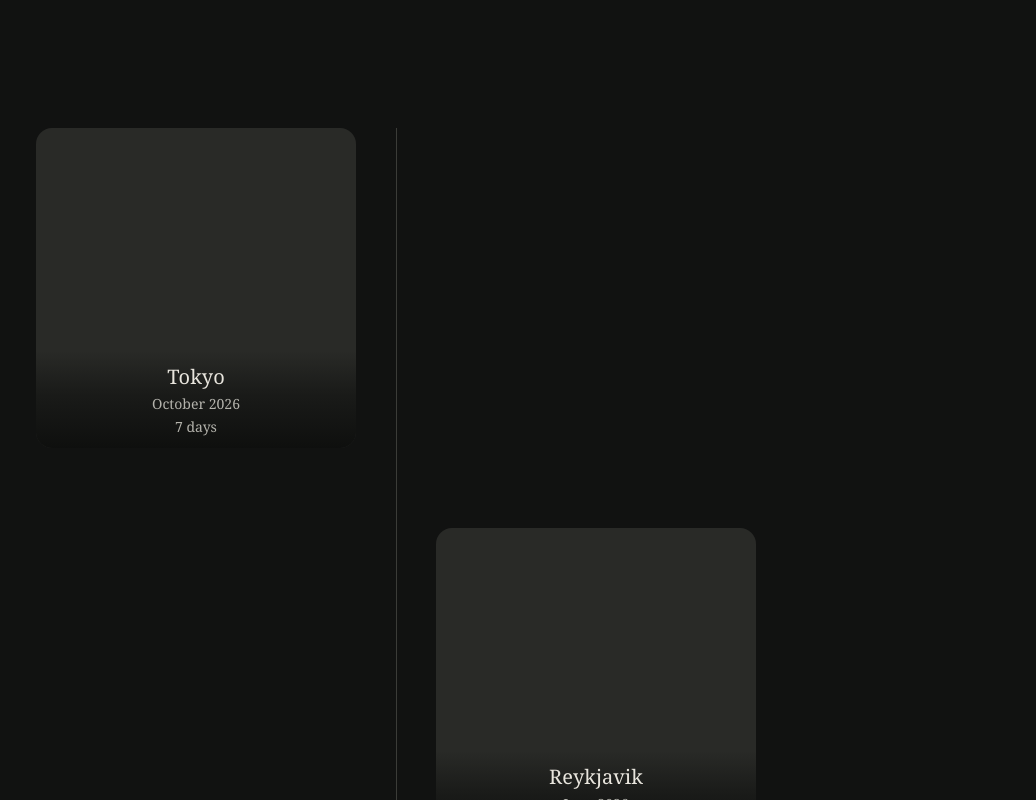
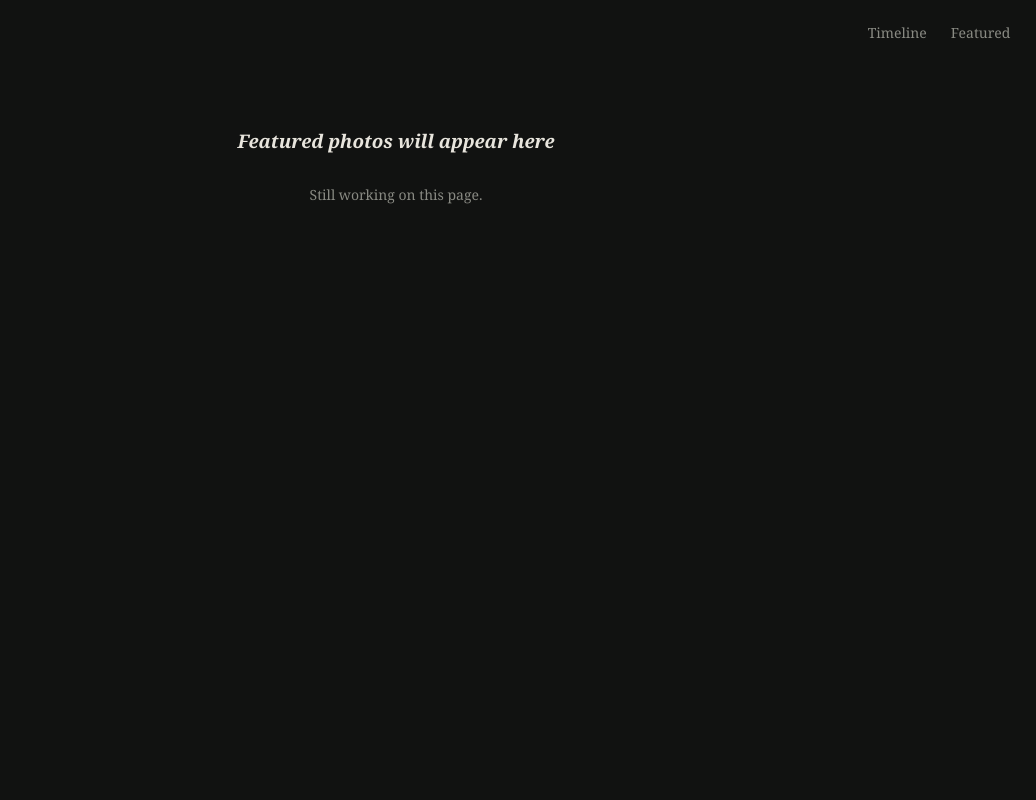
Before and after one commit to yashkathe/Photo-Portfolio, a React (Vite) app: page /featured in a window 1280 px wide. Shown: the top 800 px of the page, without its empty margins (244-1280 px from the left). Built offline with nearby package versions, Linux system fonts and the light colour scheme.

Commit message:
Add featured page navigation
Introduce React Router navigation for the timeline and a simple Featured placeholder page for future photo selections.

```diff
--- a/src/App.jsx
+++ b/src/App.jsx
@@ -1,6 +1,8 @@
 import './index.css'
+import { Route, Routes } from 'react-router-dom'
 import Trip from './components/Trip'
 import Header from './components/ui/Header'
+import Featured from './pages/Featured'
 
 const trips = [
   { location: 'Tokyo', duration: '7 days', date: 'October 2026' },
@@ -13,6 +15,10 @@ function App() {
     <main className="shell">
       <Header />
 
+      <Routes>
+        <Route
+          path="/"
+          element={
             <section className="timeline" aria-label="Travel timeline">
               {trips.map((trip) => (
                 <div className="timeline-entry" key={trip.location}>
@@ -20,6 +26,10 @@ function App() {
                 </div>
               ))}
             </section>
+          }
+        />
+        <Route path="/featured" element={<Featured />} />
+      </Routes>
     </main>
   )
 }
--- a/src/components/ui/Header.css
+++ b/src/components/ui/Header.css
@@ -8,11 +8,33 @@
   margin-bottom: 4rem;
 }
 
-.site-header a {
+.site-brand {
   color: #e8e5dd;
   font-size: 100cqh;
   line-height: 1;
   text-decoration: none;
+}
+
+.site-nav {
+  display: flex;
+  gap: 1.5rem;
+  margin-left: auto;
+}
+
+.site-nav a {
+  color: #898a83;
+  font-size: 0.875rem;
+  text-decoration: none;
+}
+
+.site-nav a:hover {
+  color: #e8e5dd;
+}
+
+@media (max-width: 700px) {
+  .site-nav {
+    gap: 1rem;
+  }
 }
 
 @media (max-width: 700px) {
--- a/src/components/ui/Header.jsx
+++ b/src/components/ui/Header.jsx
@@ -1,4 +1,5 @@
 import { motion as Motion } from 'framer-motion'
+import { Link } from 'react-router-dom'
 import './Header.css'
 
 function Header() {
@@ -9,7 +10,11 @@ function Header() {
       animate={{ opacity: 1, y: 0 }}
       transition={{ duration: 0.45, ease: 'easeOut' }}
     >
-      <a href="/">Yash Kathe</a>
+      <Link className="site-brand" to="/">Yash Kathe</Link>
+      <nav className="site-nav" aria-label="Main navigation">
+        <Link to="/">Timeline</Link>
+        <Link to="/featured">Featured</Link>
+      </nav>
     </Motion.header>
   )
 }
--- a/src/main.jsx
+++ b/src/main.jsx
@@ -1,9 +1,12 @@
 import { StrictMode } from 'react'
 import { createRoot } from 'react-dom/client'
+import { BrowserRouter } from 'react-router-dom'
 import App from './App.jsx'
 
 createRoot(document.getElementById('root')).render(
   <StrictMode>
-    <App />
+    <BrowserRouter>
+      <App />
+    </BrowserRouter>
   </StrictMode>,
 )
--- /dev/null
+++ b/src/pages/Featured.css
@@ -0,0 +1,15 @@
+.featured-page {
+  max-width: 38rem;
+  margin: 0 auto;
+  text-align: center;
+}
+
+.featured-page h1 {
+  max-width: none;
+}
+
+.featured-page p {
+  margin-top: 2rem;
+  color: #898a83;
+  font-size: 0.875rem;
+}
--- /dev/null
+++ b/src/pages/Featured.jsx
@@ -0,0 +1,14 @@
+import './Featured.css'
+
+function Featured() {
+  return (
+    <section className="featured-page">
+      <h3>
+        <em>Featured photos will appear here</em>
+      </h3>
+      <p>Still working on this page.</p>
+    </section>
+  )
+}
+
+export default Featured
```
Lines whose indentation alone changed are shown as unchanged.
